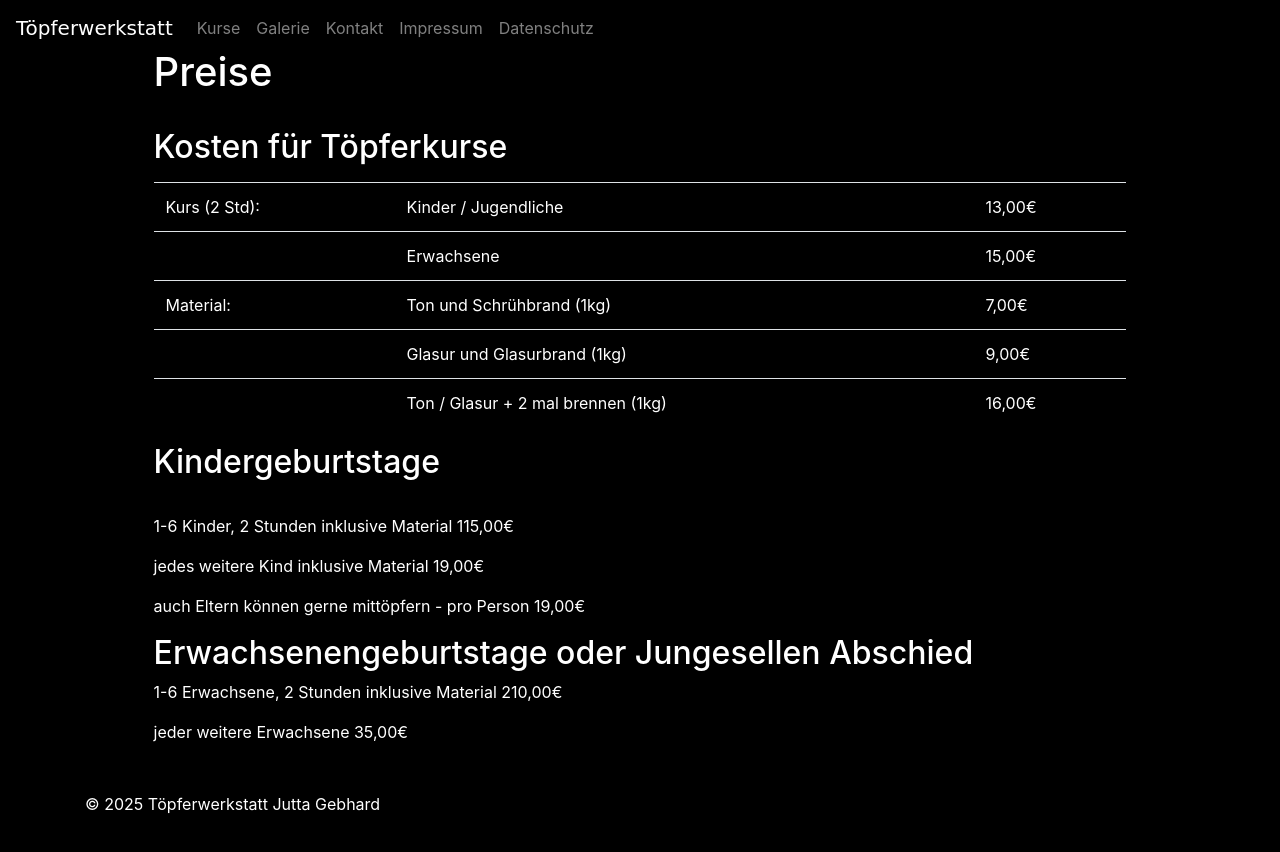
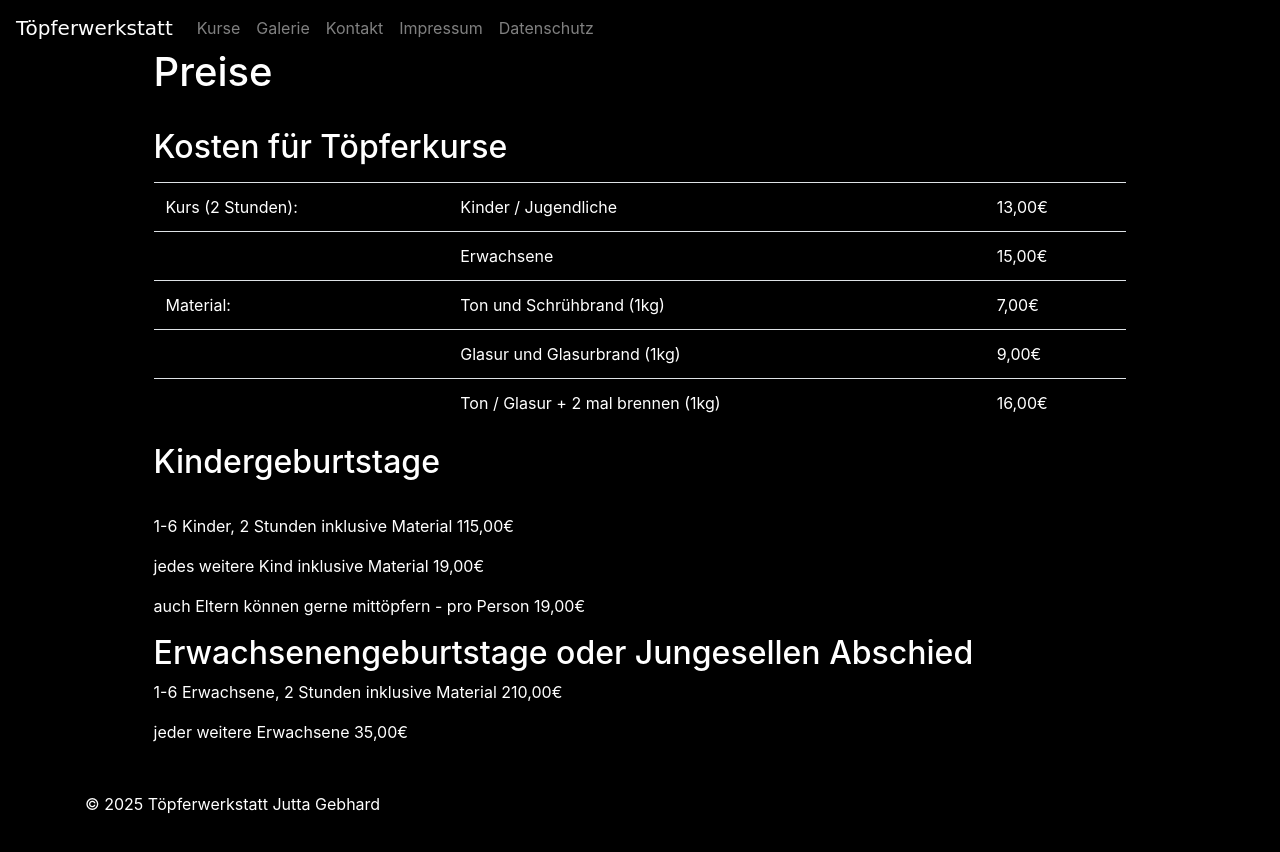
Before and after one commit to toepferwerkstatt-jutta-gebhard/website, a website: page preise.html in a window 1280 px wide. Drawn offline with nearby package versions, Linux system fonts and the light colour scheme.

Commit message:
update prices

```diff
--- a/preise.html
+++ b/preise.html
@@ -49,7 +49,7 @@
             <table class="table table-striped">
                 <tbody>
                     <tr>
-                        <td>Kurs (2 Std):</td>
+                        <td>Kurs (2 Stunden):</td>
                         <td>Kinder / Jugendliche</td>
                         <td>13,00€</td>
                     </tr>
```
